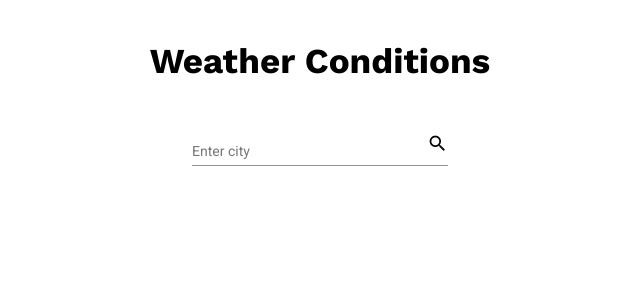
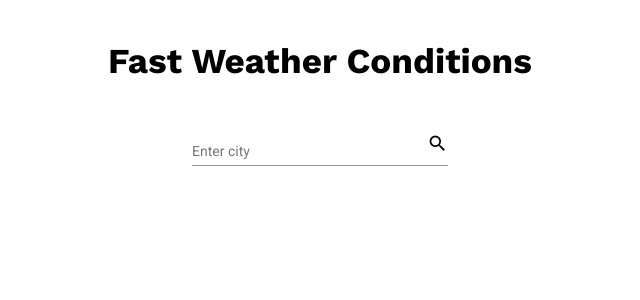
Before and after one commit to usr390/weather-app, an Angular app: page / in a window 1280 px wide. Shown: the top 300 px of the page, without its empty margins (320-960 px from the left). Built offline with nearby package versions, Linux system fonts and the light colour scheme.

Commit message:
Modified weather template: changed app title

```diff
--- a/src/app/weather/weather.component.html
+++ b/src/app/weather/weather.component.html
@@ -1,4 +1,4 @@
-<h1 class="title">Weather Conditions</h1>
+<h1 class="title">Fast Weather Conditions</h1>
 
 <mat-form-field>
 
```
